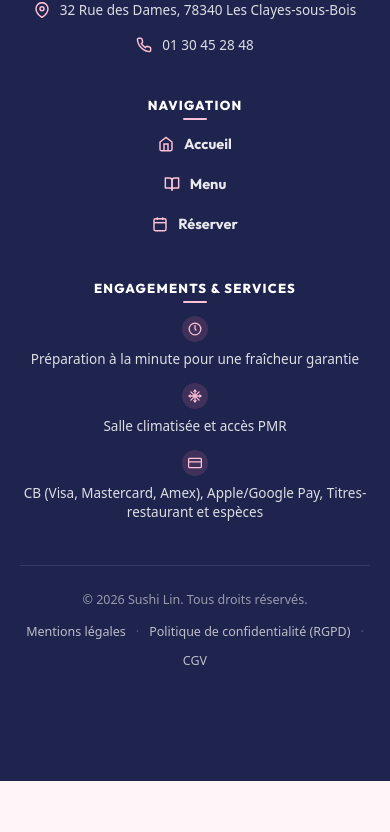
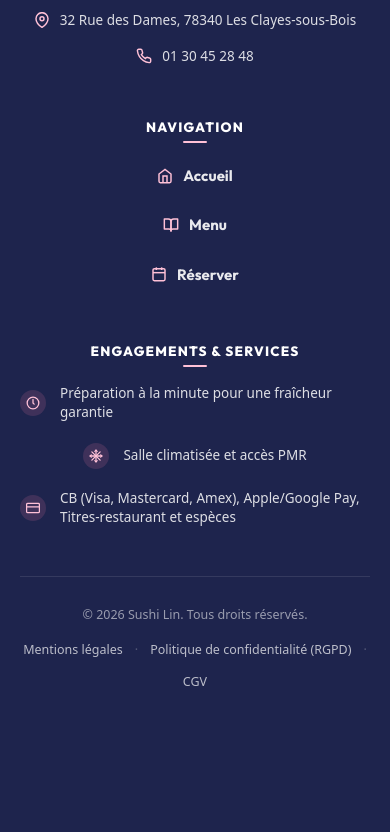
Before and after one commit to MickLn/sushi_lin, a plain HTML site: page reservation.html in a window 390 px wide. Shown: the part 1377-2209 px from the top of the page. Before the commit the page ends 2158 px from the top, so only its background shows below. Drawn offline with Linux system fonts and the light colour scheme.

Commit message:
style(mobile): aerate mobile footer spacing, align service icons and animate scroll-top CTA above cart bar

```diff
--- a/reservation.html
+++ b/reservation.html
@@ -13,7 +13,7 @@
   <link rel="preconnect" href="https://fonts.gstatic.com" crossorigin>
   <link href="https://fonts.googleapis.com/css2?family=Outfit:wght@400;500;600;700;800;900&family=Plus+Jakarta+Sans:ital,wght@0,300;0,400;0,500;0,600;0,700;0,800;1,400&family=Shippori+Mincho:wght@500;600;700;800&display=swap" rel="stylesheet">
 
-  <link rel="stylesheet" href="style.css?v=20260821k">
+  <link rel="stylesheet" href="style.css?v=20260821l">
   <style>
     .reservation-page-body {
       background-color: var(--sakura-bg-soft);
--- a/style.css
+++ b/style.css
@@ -1927,41 +1927,69 @@ img { display: block; max-width: 100%; }
    ALIGNEMENT CENTRÉ EN VERSION MOBILE
    ========================================================================== */
 @media (max-width: 960px) {
+  /* BOUTON SCROLL TO TOP : se déplace au-dessus du panier flottant avec animation fluide */
+  .btn-scroll-top {
+    bottom: 20px;
+    right: 18px;
+  }
+
+  .btn-scroll-top.has-cart-bar,
+  body:has(.floating-cart-bar.visible) .btn-scroll-top {
+    bottom: 102px !important;
+  }
+
+  /* FOOTER MOBILE AÉRÉ ET CENTRÉ */
   .footer {
-    padding: 48px 20px 110px;
+    padding: 56px 20px 140px;
     text-align: center;
   }
 
   .footer-inner {
     grid-template-columns: 1fr;
-    gap: 36px;
+    gap: 48px;
     justify-items: center;
-  }
-
+    margin-bottom: 48px;
+  }
+
+  /* 1. Logo & Coordonnées */
   .footer-col-left {
     justify-self: center;
     align-items: center;
     text-align: center;
+    gap: 16px;
   }
 
   .footer-brand-logo {
     text-align: center;
+    margin-bottom: 2px;
+  }
+
+  .footer-logo-title {
+    font-size: 26px;
+    letter-spacing: 4px;
   }
 
   .footer-address,
   .footer-phone-link {
     justify-content: center;
     text-align: center;
-  }
-
+    font-size: 13.5px;
+    gap: 10px;
+    line-height: 1.5;
+  }
+
+  /* 2. Navigation (Centrée au pixel près) */
   .footer-col-nav {
     justify-self: center;
     align-items: center;
     text-align: center;
+    width: 100%;
   }
 
   .footer-section-title {
     text-align: center;
+    margin-bottom: 22px;
+    font-size: 13.5px;
   }
 
   .footer-section-title::after {
@@ -1972,19 +2000,33 @@ img { display: block; max-width: 100%; }
   .footer-nav-list {
     align-items: center;
     text-align: center;
+    gap: 18px;
+    width: 100%;
   }
 
   .footer-nav-link {
+    display: inline-flex;
+    align-items: center;
     justify-content: center;
+    text-align: center;
+    font-size: 15px;
+    gap: 10px;
+    padding: 4px 0;
+  }
+
+  .footer-nav-link svg {
+    margin: 0;
   }
 
   .footer-nav-link:hover {
     transform: none;
   }
 
+  /* 3. Engagements & Services (Pictos alignés horizontalement au texte) */
   .footer-col-right {
     justify-self: center;
     max-width: 100%;
+    width: 100%;
     align-items: center;
     text-align: center;
   }
@@ -1992,14 +2034,31 @@ img { display: block; max-width: 100%; }
   .footer-info-list {
     align-items: center;
     text-align: center;
+    gap: 20px;
+    width: 100%;
   }
 
   .footer-info-item {
-    flex-direction: column;
+    display: flex;
+    flex-direction: row;
+    align-items: center;
     justify-content: center;
-    align-items: center;
-    text-align: center;
-    gap: 8px;
+    text-align: left;
+    gap: 14px;
+    max-width: 370px;
+    margin: 0 auto;
+    font-size: 13.5px;
+    line-height: 1.45;
+  }
+
+  .footer-info-icon {
+    flex-shrink: 0;
+    margin: 0;
+  }
+
+  /* 4. Bas de page */
+  .footer-bottom {
+    padding-top: 28px;
   }
 
   .footer-bottom-inner {
@@ -2007,12 +2066,19 @@ img { display: block; max-width: 100%; }
     align-items: center;
     text-align: center;
     justify-content: center;
-    gap: 12px;
+    gap: 16px;
+  }
+
+  .footer-copyright {
+    font-size: 12.5px;
   }
 
   .footer-legal-links {
     justify-content: center;
     text-align: center;
+    gap: 12px;
+    font-size: 12.5px;
+    line-height: 1.6;
   }
 }
 
```
Also changed, not shown: app.js (+5 -4 lines), index.html (+1 -1 lines).
